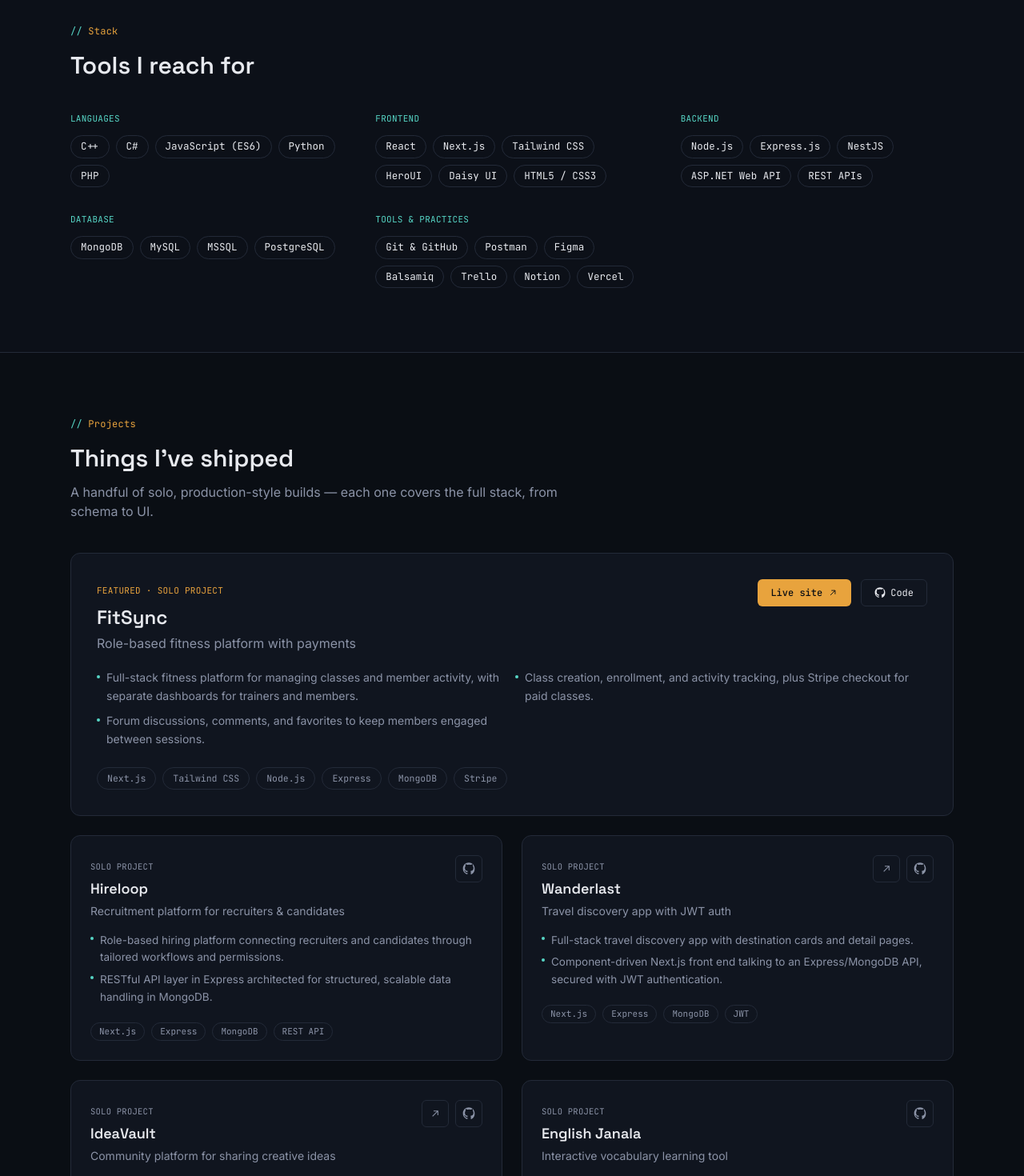
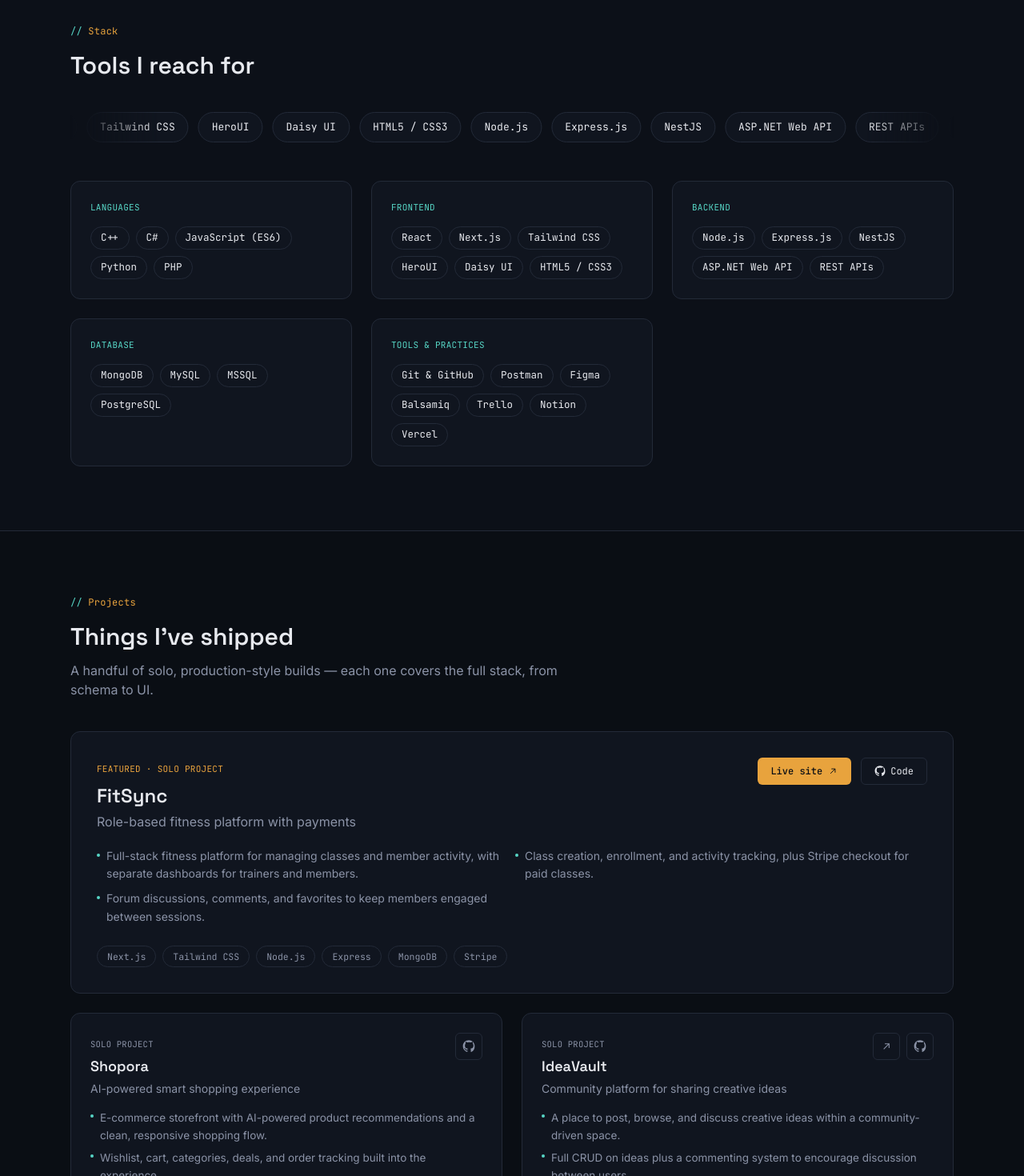
Before and after one commit to kallol-Dey229/Portfolio, a Next.js app: page / in a window 1280 px wide. Shown: the part 1330-2800 px from the top of the page at 80% size. Built offline with nearby package versions, Linux system fonts and the light colour scheme.

Commit message:
skills and projects updated

```diff
--- a/components/Skills.tsx
+++ b/components/Skills.tsx
@@ -1,21 +1,37 @@
 import { skillGroups } from "@/data/skills";
+import Reveal from "./Reveal";
 
 export default function Skills() {
+  const all = skillGroups.flatMap((g) => g.items);
+
   return (
     <section id="stack" className="border-b border-line bg-surface/40">
       <div className="mx-auto max-w-6xl px-6 py-20">
+        <Reveal>
           <p className="eyebrow mb-4">Stack</p>
-        <h2 className="font-display text-2xl font-semibold text-fog sm:text-3xl">
-          Tools I reach for
-        </h2>
+          <h2 className="font-display text-2xl font-semibold text-fog sm:text-3xl">Tools I reach for</h2>
+        </Reveal>
 
-        <div className="mt-10 grid gap-x-10 gap-y-8 sm:grid-cols-2 lg:grid-cols-3">
-          {skillGroups.map((group) => (
-            <div key={group.label}>
-              <h3 className="font-mono text-[11px] uppercase tracking-wide text-teal">
-                {group.label}
-              </h3>
-              <div className="mt-3 flex flex-wrap gap-2">
+        {/* scrolling marquee */}
+        <div className="marquee relative mt-10 overflow-hidden [mask-image:linear-gradient(to_right,transparent,black_10%,black_90%,transparent)]">
+          <div className="animate-marquee flex w-max gap-3">
+            {[...all, ...all].map((item, i) => (
+              <span
+                key={i}
+                className="whitespace-nowrap rounded-full border border-line bg-surface px-4 py-2 font-mono text-[13px] text-fog"
+              >
+                {item}
+              </span>
+            ))}
+          </div>
+        </div>
+
+        <div className="mt-12 grid gap-6 sm:grid-cols-2 lg:grid-cols-3">
+          {skillGroups.map((group, i) => (
+            <Reveal key={group.label} delay={i * 80}>
+              <div className="card-hover h-full rounded-xl border border-line bg-surface p-6">
+                <h3 className="font-mono text-[11px] uppercase tracking-wide text-teal">{group.label}</h3>
+                <div className="mt-4 flex flex-wrap gap-2">
                   {group.items.map((item) => (
                     <span
                       key={item}
@@ -26,6 +42,7 @@
                   ))}
                 </div>
               </div>
+            </Reveal>
           ))}
         </div>
       </div>
--- a/data/projects.ts
+++ b/data/projects.ts
@@ -1,11 +1,13 @@
 export type Project = {
   name: string;
   role: "Solo Project" | "Group Project";
+  category: "Full-stack" | "Frontend";
   tagline: string;
   description: string[];
   tech: string[];
+  image?: string;
   live?: string;
-  github: string;
+  github?: string;
   featured?: boolean;
 };
 
@@ -13,6 +15,7 @@
   {
     name: "FitSync",
     role: "Solo Project",
+    category: "Full-stack",
     tagline: "Role-based fitness platform with payments",
     description: [
       "Full-stack fitness platform for managing classes and member activity, with separate dashboards for trainers and members.",
@@ -20,13 +23,43 @@
       "Forum discussions, comments, and favorites to keep members engaged between sessions.",
     ],
     tech: ["Next.js", "Tailwind CSS", "Node.js", "Express", "MongoDB", "Stripe"],
+    image: "/images/fitsync.jpg",
     live: "https://fit-sync-gamma-puce.vercel.app",
     github: "https://github.com/kallol-Dey229/fit-sync",
     featured: true,
   },
   {
+    name: "Shopora",
+    role: "Solo Project",
+    category: "Full-stack",
+    tagline: "AI-powered smart shopping experience",
+    description: [
+      "E-commerce storefront with AI-powered product recommendations and a clean, responsive shopping flow.",
+      "Wishlist, cart, categories, deals, and order tracking built into the experience.",
+    ],
+    tech: ["Next.js", "Tailwind CSS", "Express", "MongoDB"], // <- edit to your real stack
+    image: "/images/shopora.jpg",
+    // live: "https://your-shopora-link.vercel.app",
+    // github: "https://github.com/kallol-Dey229/your-repo",
+  },
+  {
+    name: "IdeaVault",
+    role: "Solo Project",
+    category: "Full-stack",
+    tagline: "Community platform for sharing creative ideas",
+    description: [
+      "A place to post, browse, and discuss creative ideas within a community-driven space.",
+      "Full CRUD on ideas plus a commenting system to encourage discussion between users.",
+    ],
+    tech: ["Next.js", "Express", "MongoDB"],
+    image: "/images/ideavault.jpg",
+    live: "https://ideavault-using-nextjs-mongodb.vercel.app",
+    github: "https://github.com/kallol-Dey229/IdeaVault-using-nextjs-mongodb-express",
+  },
+  {
     name: "Hireloop",
     role: "Solo Project",
+    category: "Full-stack",
     tagline: "Recruitment platform for recruiters & candidates",
     description: [
       "Role-based hiring platform connecting recruiters and candidates through tailored workflows and permissions.",
@@ -38,6 +71,7 @@
   {
     name: "Wanderlast",
     role: "Solo Project",
+    category: "Full-stack",
     tagline: "Travel discovery app with JWT auth",
     description: [
       "Full-stack travel discovery app with destination cards and detail pages.",
@@ -48,20 +82,9 @@
     github: "https://github.com/kallol-Dey229/wanderlast-client",
   },
   {
-    name: "IdeaVault",
-    role: "Solo Project",
-    tagline: "Community platform for sharing creative ideas",
-    description: [
-      "A place to post, browse, and discuss creative ideas within a community-driven space.",
-      "Full CRUD on ideas plus a commenting system to encourage discussion between users.",
-    ],
-    tech: ["Next.js", "Express", "MongoDB"],
-    live: "https://ideavault-using-nextjs-mongodb.vercel.app",
-    github: "https://github.com/kallol-Dey229/IdeaVault-using-nextjs-mongodb-express",
-  },
-  {
     name: "English Janala",
     role: "Solo Project",
+    category: "Frontend",
     tagline: "Interactive vocabulary learning tool",
     description: [
       "Vocabulary learning platform where users explore words, meanings, and synonyms.",
@@ -73,6 +96,7 @@
   {
     name: "BookVibe",
     role: "Solo Project",
+    category: "Frontend",
     tagline: "Browse, search, and borrow books online",
     description: [
       "Responsive React app for browsing and borrowing books, built around reusable components.",
```
Lines whose indentation alone changed are shown as unchanged.
